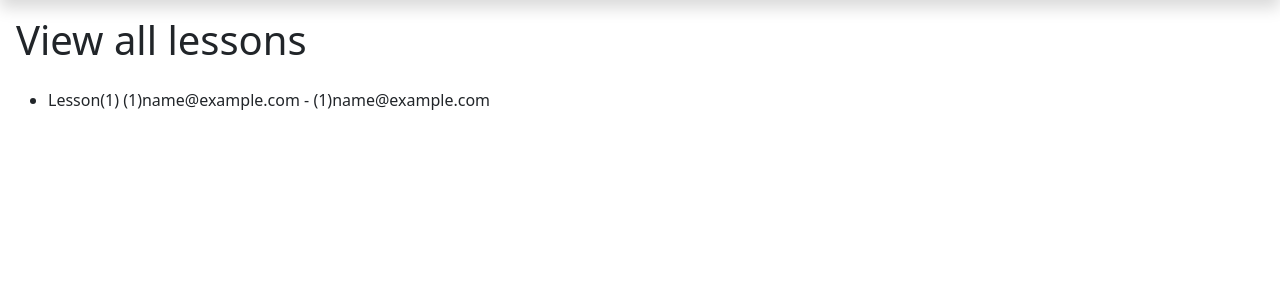
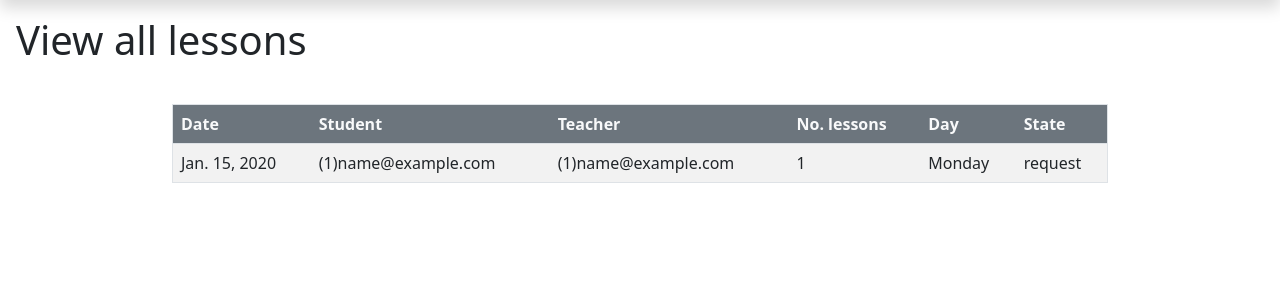
Before and after one commit to mahfuzur12/MSMS, a Django app: page /lesson/view/ in a window 1280 px wide. Shown: the part 42-342 px from the top of the page. Run offline with Django 4.2, Linux system fonts and the light colour scheme; a user stored in the database is signed in; tables that the repository leaves empty hold one stand-in row (values such as "Sample post").

Commit message:
lessons converted from list to table

```diff
--- a/lessons/templates/viewlessons.html
+++ b/lessons/templates/viewlessons.html
@@ -1,17 +1,39 @@
 {% extends "base_page.html"%}
 
 {% block content%}
+{% load static %}
+<link rel="stylesheet" href="{% static 'lessons/styles.css' %}">
+
 <h1 class="pb-3">View
     {% if user.is_superuser %}all
     {% elif user.is_admin%}{{user.admin.school.name}}'s
     {% else %}your
     {% endif %} lessons</h1>
 {% if lesson_list %}
-    <ul>
-    {% for lesson in lesson_list %}
-        <li>{{ lesson }}</li>
-    {% endfor %}
-    </ul>
+    <table class="table-striped border mx-auto mt-4 w-75 table">
+        <thead class="bg-secondary text-light">
+            <tr>
+                <th>Date</th>
+                <th>Student</th>
+                <th>Teacher</th>
+                <th>No. lessons</th>
+                <th>Day</th>
+                <th>State</th>
+            </tr>
+        </thead>
+        <tbody>
+        {% for lesson in lesson_list %}
+            <tr {% if user.is_admin or user.is_superuser %} onclick="window.location.href='{% url 'edit_lesson' lesson.id %}'" {% endif %}>
+                <td>{{lesson.first_lesson_date}}</td>
+                <td>{{lesson.student}}</td>
+                <td>{{lesson.teacher}}</td>
+                <td>{{lesson.num_lessons}}</td>
+                <td>{{lesson.day}}</td>
+                <td>{{lesson.get_state_display}}</td>
+            </tr>
+        {% endfor %}
+        </tbody>
+    </table>
 
 {% else %}
     <p>No lessons...</p>
```
